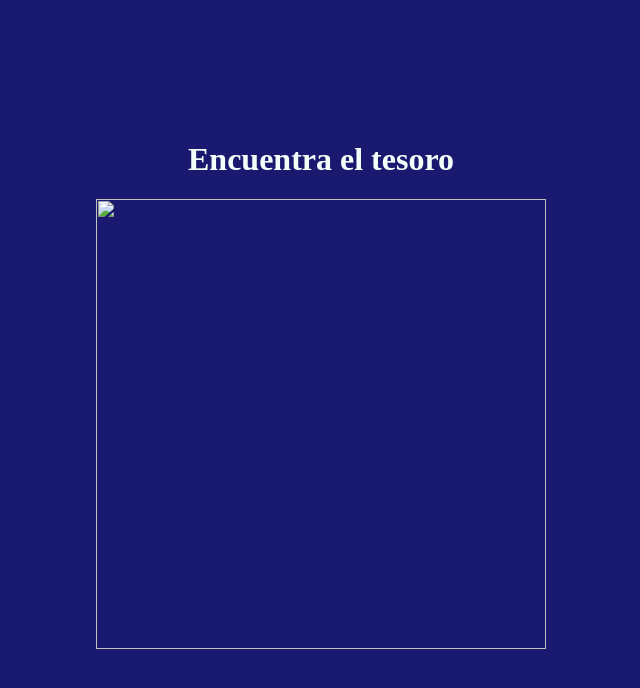
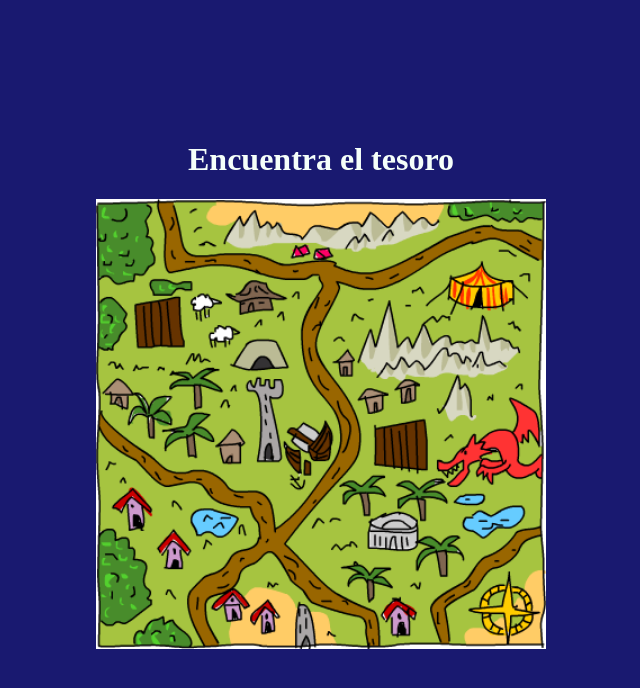
Before and after one commit to Jonatan-db/EncuentraElTesoro, a plain HTML site: page index.html in a window 1280 px wide. Shown: the whole page, without its empty margins (319-959 px from the left). Drawn offline with Linux system fonts and the light colour scheme.

Commit message:
Update index.html

```diff
--- a/index.html
+++ b/index.html
@@ -9,7 +9,7 @@
 
 <body>
     <h1>Encuentra el tesoro</h1>
-    <img src="img/treasuremap.png" id="mapa" height="450" width="450">
+    <img src="treasuremap.png" id="mapa" height="450" width="450">
     <p id="distance"></p>
 
     <script src="js/helpers.js"></script>
```
